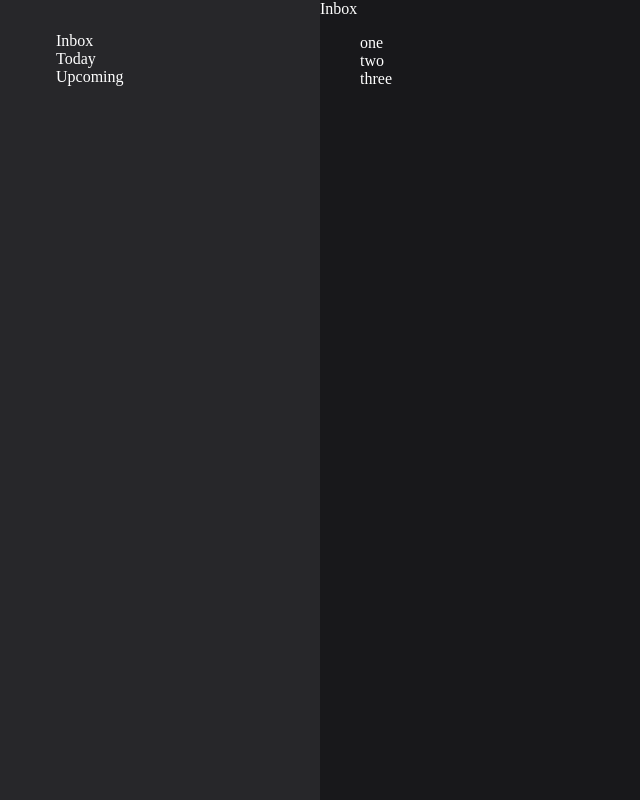
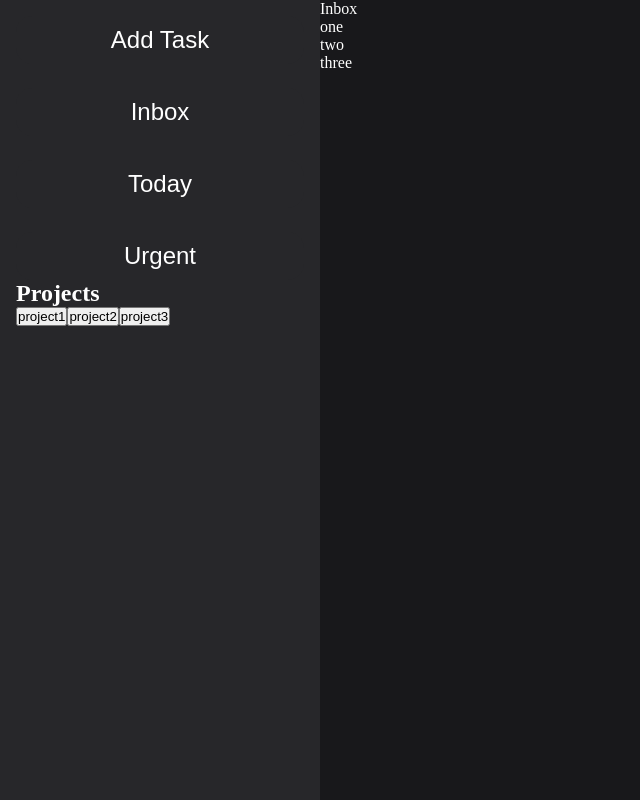
Before and after one commit to hpham474/todo-list, a website built with webpack: page src/index.html in a window 1280 px wide. Shown: the whole page, without its empty margins (0-640 px from the left). Built offline with nearby package versions, Linux system fonts and the light colour scheme.

Commit message:
add projects to sidebar

```diff
--- a/src/index.html
+++ b/src/index.html
@@ -8,10 +8,12 @@
 <body>
     <div class="sidebar">
         <ul class="task-filter">
-            <li>Inbox</li>
-            <li>Today</li>
-            <li>Upcoming</li>
+            <li><button>Add Task</button></li>
+            <li><button>Inbox</button></li>
+            <li><button>Today</button></li>
+            <li><button>Urgent</button></li>
         </ul>
+        <div class="projects"></div>
     </div>
     <div class="content">
         <div class="title">Inbox</div>
--- a/src/index.js
+++ b/src/index.js
@@ -2,6 +2,7 @@ import './style.css';
 import TodoItem from './todo-list/todo-item';
 import TodoList from './todo-list/todo-list';
 
+// generate sample data
 const date = new Date();
 const todoList = new TodoList();
 const todoItem1 = new TodoItem(
@@ -13,19 +14,51 @@ const todoItem1 = new TodoItem(
     "notes1");
 const todoItem2 = new TodoItem(
     "title2",
-    "project2",
+    "project1",
     date,
     "description2",
     2,
     "notes2");
 const todoItem3 = new TodoItem(
     "title3",
-    "project3",
+    "project2",
     date,
     "description3",
     1,
     "notes3");
+const todoItem4 = new TodoItem(
+    "title4",
+    "project2",
+    date,
+    "description4",
+    1,
+    "notes4");
+const todoItem5 = new TodoItem(
+    "title5",
+    "project3",
+    date,
+    "description5",
+    2,
+    "notes5");
 
+// add items to todo List
 todoList.addItem(todoItem1);
 todoList.addItem(todoItem2);
 todoList.addItem(todoItem3);
+todoList.addItem(todoItem4);
+todoList.addItem(todoItem5);
+
+const projects = todoList.projects;
+
+// add projects to sidebar
+const projectSidebar = document.querySelector(".sidebar .projects");
+const title = document.createElement("h2");
+title.textContent = "Projects";
+const projectList = document.createElement("ul");
+for (let i = 0; i < projects.length; i++) {
+    const projectButton = document.createElement("button");
+    projectButton.textContent = projects[i];
+    projectList.appendChild(projectButton);
+}
+projectSidebar.appendChild(title);
+projectSidebar.appendChild(projectList);
--- a/src/style.css
+++ b/src/style.css
@@ -1,3 +1,9 @@
+* {
+    margin: 0;
+    padding: 0;
+    box-sizing: border-box;
+}
+
 body {
     min-height: 100vh;
 
@@ -17,6 +23,33 @@ body {
     background-color: #27272a;
 }
 
+.task-filter {
+    display: flex;
+    flex-direction: column;
+    gap: 1.5rem;
+}
+
+.task-filter button {
+    width: 100%;
+    height: 3rem;
+
+    background-color: #27272a;
+    color: white;
+
+    border: none;
+    border-radius: 1rem;
+
+    font-size: 1.5rem;
+}
+
+.task-filter button:hover {
+    background-color: #f87171;
+}
+
+.task-filter button:active {
+    background-color: #ef4444;
+}
+
 ul {
     list-style-type: none;
 }
--- a/src/todo-list/todo-list.js
+++ b/src/todo-list/todo-list.js
@@ -10,6 +10,17 @@ class TodoList {
         return this.#list;
     }
 
+    get projects () {
+        let projects = [];
+        for (let i = 0; i < this.#list.length; i++) {
+            if (!projects.includes(this.#list[i].project)) {
+                projects.push(this.#list[i].project);
+            }
+        }
+
+        return projects;
+    }
+
     set list (value) {
         this.#list = value;
     }
```
